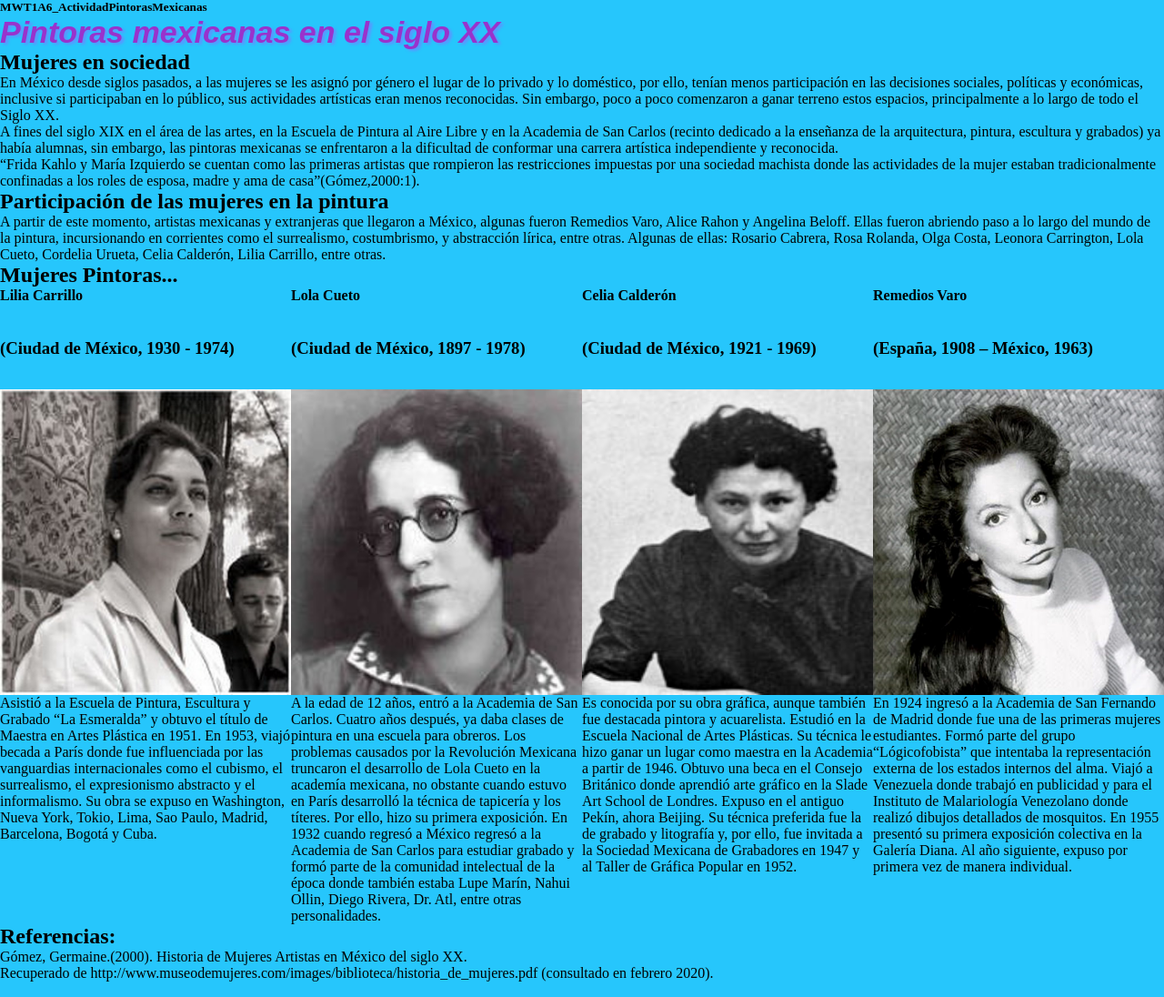
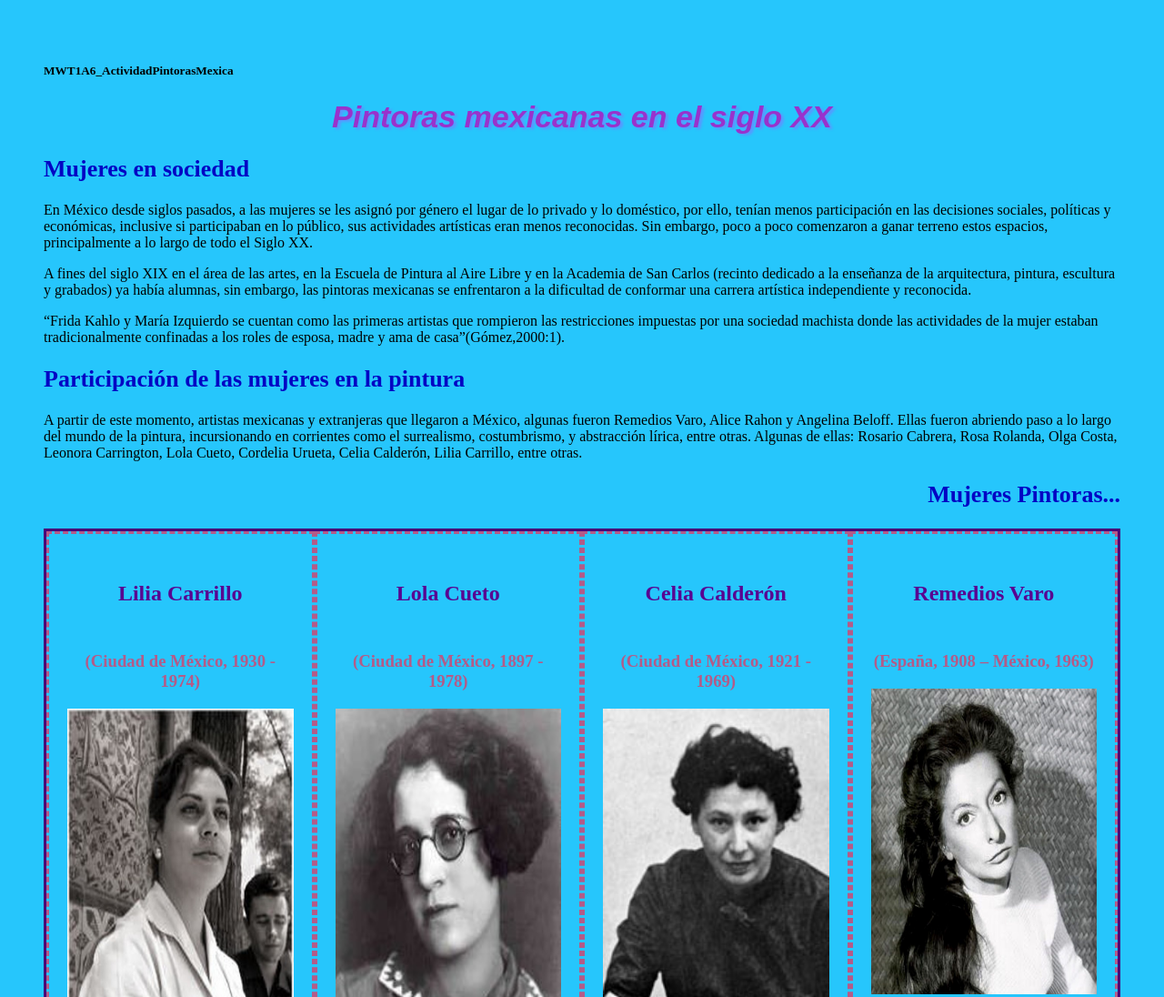
Before and after one commit to dobh13/MWT1A6_MujeresPintorasMexicanas, a plain HTML site: page index.html in a window 1280 px wide. Shown: the top 1096 px of the page at 91% size. Drawn offline with Linux system fonts and the light colour scheme.

Commit message:
Actualice estilos seccion pintoras

```diff
--- /dev/null
+++ b/css/style.css
@@ -0,0 +1,51 @@
+
+#body{
+    background-color: rgb(38, 198, 252);
+    padding: 40px;
+}
+h1{
+    text-align: center;
+    font-size: 34px;
+    font-family: Arial, Helvetica, sans-serif;
+    font-style: italic;
+    text-shadow: 3px 2px 3px rgb(92, 149, 255) ;
+    color: darkorchid;
+}
+.subtitulo{
+
+    font-size: 26px;
+    font-family: 'Times New Roman', Times, serif;
+    color: rgb(4, 4, 196);
+}
+.Pintoras{
+text-align: end;
+
+}
+h4{
+    font-size: 24px;
+    color: rgb(88, 3, 145);
+}
+h3{
+    color: rgb(180, 91, 136);
+}
+h4, h3{
+
+    text-align: center;
+}
+section{
+    display: grid;
+    /* grid-template-columns: repeat(4, 1fr); */
+    grid-template-columns: repeat(auto-fit, minmax(200px, 1fr)) ;
+    border: 3px solid rgb(72, 1, 119);
+
+}
+article{
+    display: grid;
+    grid-template-rows: repeat(2, auto ) 21em 1fr;
+   border: 3px dashed rgb(180, 91, 136);
+   padding: 20px;
+}
+section img{
+    width: 100%;
+    height: 100%;
+}
--- a/index.html
+++ b/index.html
@@ -4,13 +4,13 @@
         <meta charset="utf-8">
         <meta name="viewport" content="width=device-width, initial-scale=1.0">
         <title> Pintoras mexicanas </title>
-        <link rel="stylesheet" href="/style.css/index.css">
+        <link rel="stylesheet" href="/css/style.css">
 
 
     </head>
     <body id="body">
 
-    <h5>MWT1A6_ActividadPintorasMexicanas</h5>
+    <h5>MWT1A6_ActividadPintorasMexica</h5>
 
         <h1>Pintoras mexicanas en el siglo XX</h1>
 
@@ -26,7 +26,7 @@
 
 
 
-        <h2 class="subtitulo">Mujeres Pintoras...</h2>
+        <h2 class="subtitulo Pintoras">Mujeres Pintoras...</h2>
 
 
 
--- a/style.css/index.css
+++ /dev/null
@@ -1,31 +0,0 @@
-*{
-   margin: 0%;
-   padding: 0%;
-}
-#body{
-    background-color: rgb(38, 198, 252);
-}
-h1{
-    font-size: 34px;
-    font-family: Arial, Helvetica, sans-serif;
-    font-style: italic;
-    text-shadow: 3px 2px 3px rgb(92, 149, 255) ;
-    color: darkorchid;
-}
-.subtitulo{
-    font-family: 'Times New Roman', Times, serif;
-}
-section{
-    display: grid;
-    grid-template-columns: repeat(4, 1fr);
-
-}
-article{
-    display: grid;
-    grid-template-rows: repeat(2, 3.5em ) 21em 1fr;
-
-}
-section img{
-    width: 100%;
-    height: 100%;
-}
```
